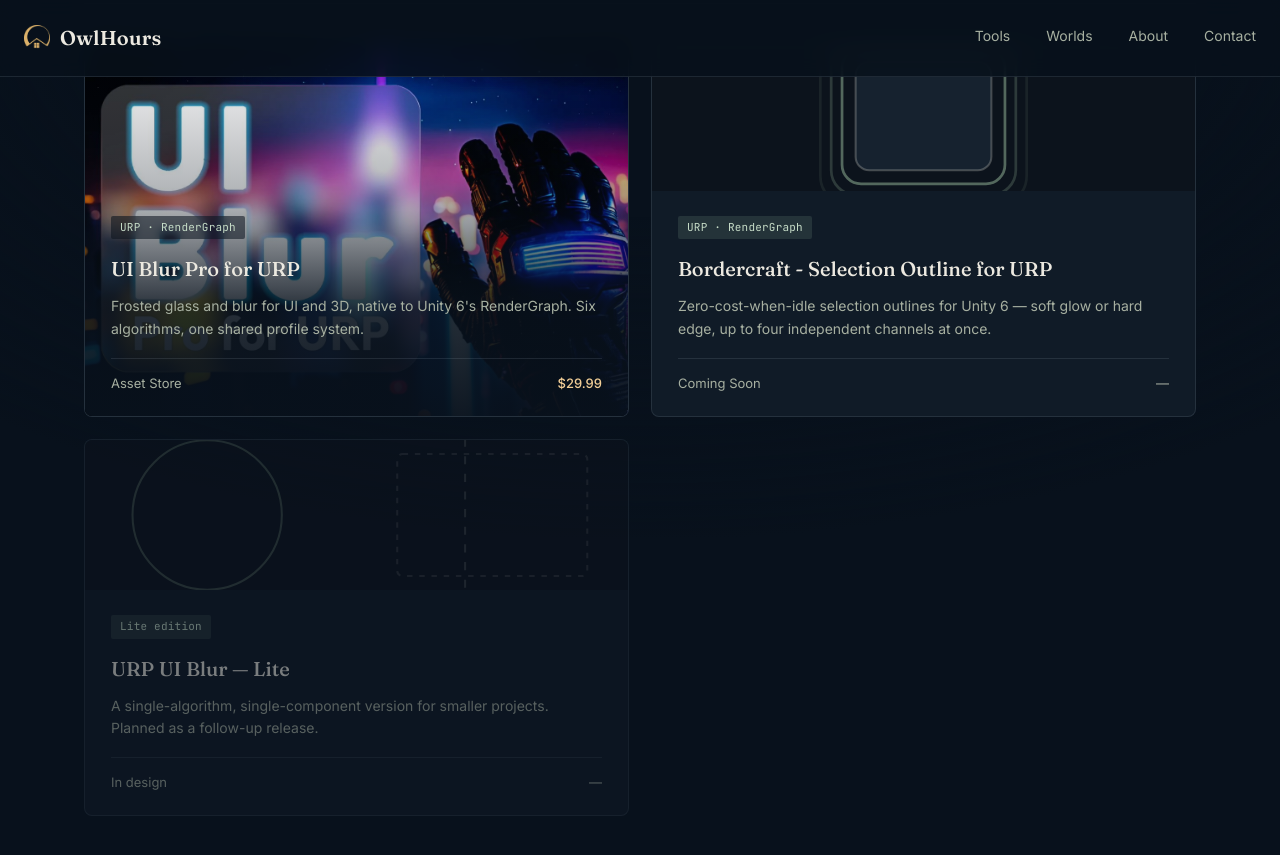
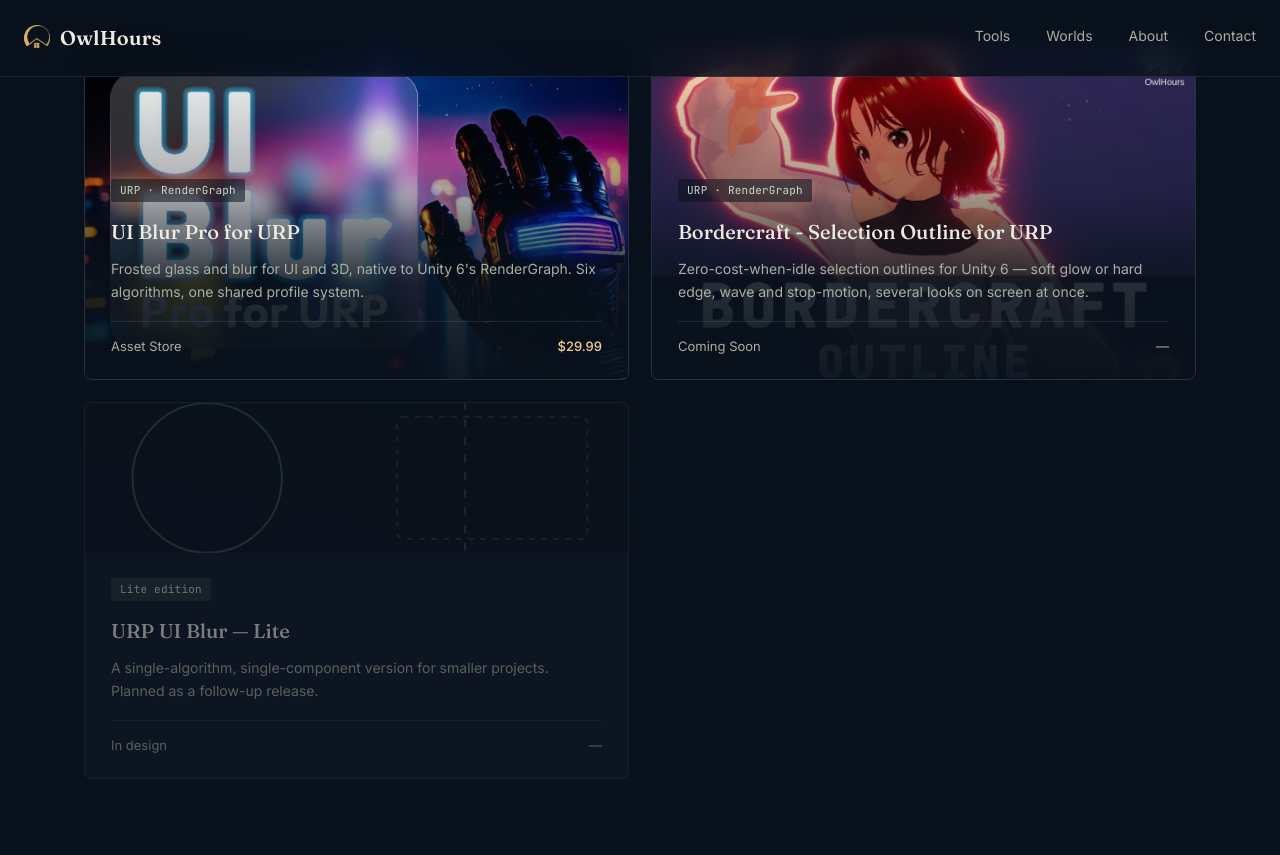
Before and after one commit to owlhoursspace/owlhourspace.github.io, a Jekyll site: the page index.html, which Jekyll copies as it is, in a window 1280 px wide and 900 px high, scrolled down 739 px. Shown: the top 855 px of the window. Built offline with Jekyll 4.4.1, drawn with Linux system fonts in a browser that asks for light colours.

Commit message:
Add motion and scissor culling to the Bordercraft page, and real key art on the home card
Co-Authored-By: Claude Opus 5 <noreply@anthropic.com>

```diff
--- a/index.html
+++ b/index.html
@@ -265,20 +265,13 @@
         <div class="meta"><span>Asset Store</span><span class="price">$29.99</span></div>
         </div>
       </a>
-      <a class="card" href="/tools/bordercraft-selection-outline-urp/">
-        <div class="card-banner">
-          <svg viewBox="0 0 400 150" preserveAspectRatio="xMidYMid slice" xmlns="http://www.w3.org/2000/svg">
-            <rect width="400" height="150" fill="#0C131C"/>
-            <rect x="150" y="35" width="100" height="80" rx="10" fill="#16222F" stroke="#ECE9E0" stroke-opacity="0.25" stroke-width="1.5"/>
-            <rect x="140" y="25" width="120" height="100" rx="14" fill="none" stroke="#8FAE93" stroke-opacity="0.55" stroke-width="2"/>
-            <rect x="132" y="17" width="136" height="116" rx="18" fill="none" stroke="#8FAE93" stroke-opacity="0.25" stroke-width="2"/>
-            <rect x="124" y="9" width="152" height="132" rx="22" fill="none" stroke="#8FAE93" stroke-opacity="0.1" stroke-width="2"/>
-          </svg>
-        </div>
+      <a class="card card-photo" href="/tools/bordercraft-selection-outline-urp/">
+        <img class="card-photo-img" src="/assets/img/bordercraft/cover.webp" alt="Bordercraft - Selection Outline for URP key art" loading="lazy">
+        <div class="card-scrim"></div>
         <div class="card-body">
         <span class="tag">URP · RenderGraph</span>
         <h3>Bordercraft - Selection Outline for URP</h3>
-        <p>Zero-cost-when-idle selection outlines for Unity 6 — soft glow or hard edge, up to four independent channels at once.</p>
+        <p>Zero-cost-when-idle selection outlines for Unity 6 — soft glow or hard edge, wave and stop-motion, several looks on screen at once.</p>
         <div class="meta"><span>Coming Soon</span><span>—</span></div>
         </div>
       </a>
```
Also changed, not shown: tools/bordercraft-selection-outline-urp/index.html (+16 -1 lines), assets/img/bordercraft/cover.webp (added).
